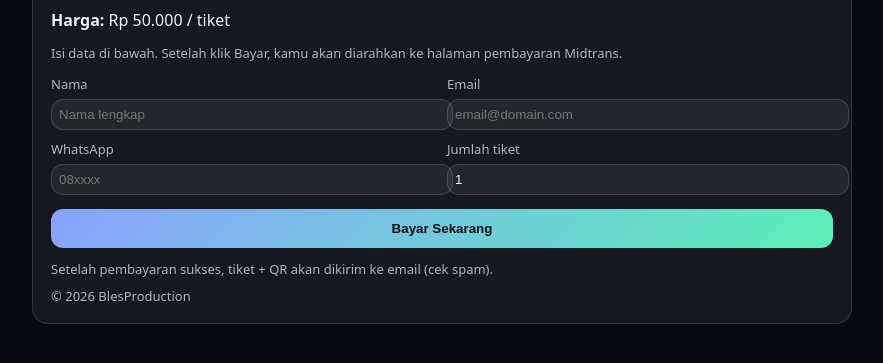
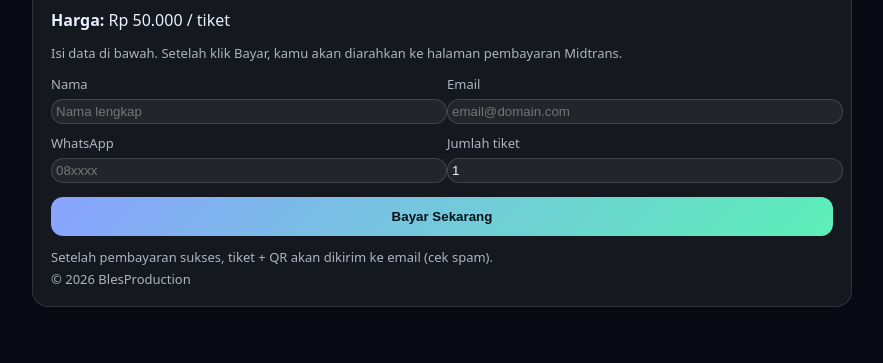
Before and after one commit to BlesUstetu/tiket, a plain HTML site: page index.html in a window 1280 px wide. Shown: the part 111-474 px from the top of the page, without its empty margins (198-1081 px from the left). Drawn offline with Linux system fonts and the light colour scheme.

Commit message:
Update index.html

```diff
--- a/index.html
+++ b/index.html
@@ -9,7 +9,7 @@
     .wrap{max-width:820px;margin:0 auto;padding:22px}
     .card{background:rgba(255,255,255,.06);border:1px solid rgba(255,255,255,.12);border-radius:16px;padding:18px}
     .muted{color:rgba(234,240,255,.72);font-size:13px}
-    input{width:100%;padding:7px;border-radius:12px;border:1px solid rgba(255,255,255,.14);background:rgba(255,255,255,.06);color:#eaf0ff;outline:none}
+    input{width:100%;padding:4px;border-radius:12px;border:1px solid rgba(255,255,255,.14);background:rgba(255,255,255,.06);color:#eaf0ff;outline:none}
     button{width:100%;padding:12px;border-radius:12px;border:0;background:linear-gradient(135deg,#8aa2ff,#5cf0b7);color:#041018;font-weight:800;cursor:pointer}
     .grid{display:grid;grid-template-columns:1fr 1fr;gap:10px}
     @media(max-width:720px){.grid{grid-template-columns:1fr}}
@@ -53,7 +53,7 @@
       <div class="muted" style="margin-top:12px">
         Setelah pembayaran sukses, tiket + QR akan dikirim ke email (cek spam).
       </div>
-      <div class="muted" style="margin-top:9px">© <span id="y"></span> BlesProduction</div>
+      <div class="muted" style="margin-top:4px">© <span id="y"></span> BlesProduction</div>
     </div>
   </div>
   <script>document.getElementById("y").textContent = new Date().getFullYear();</script>
```
